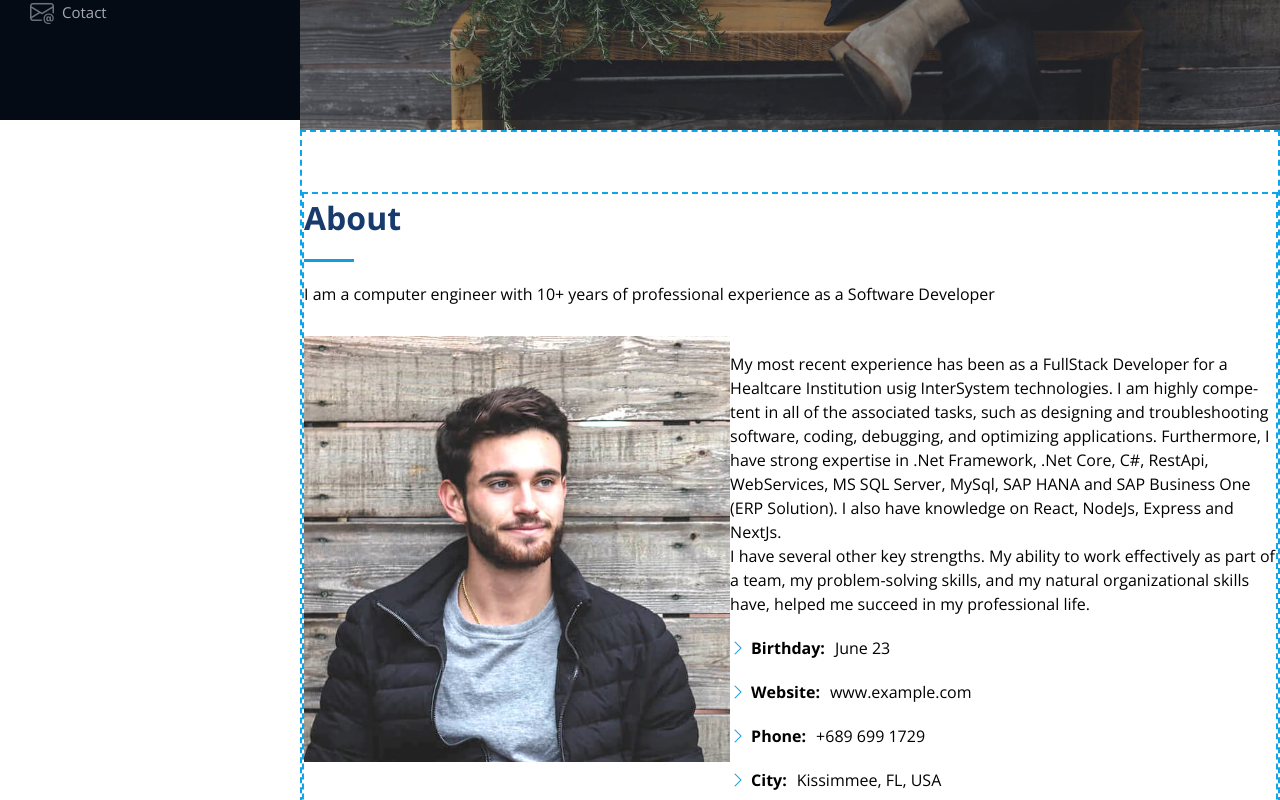
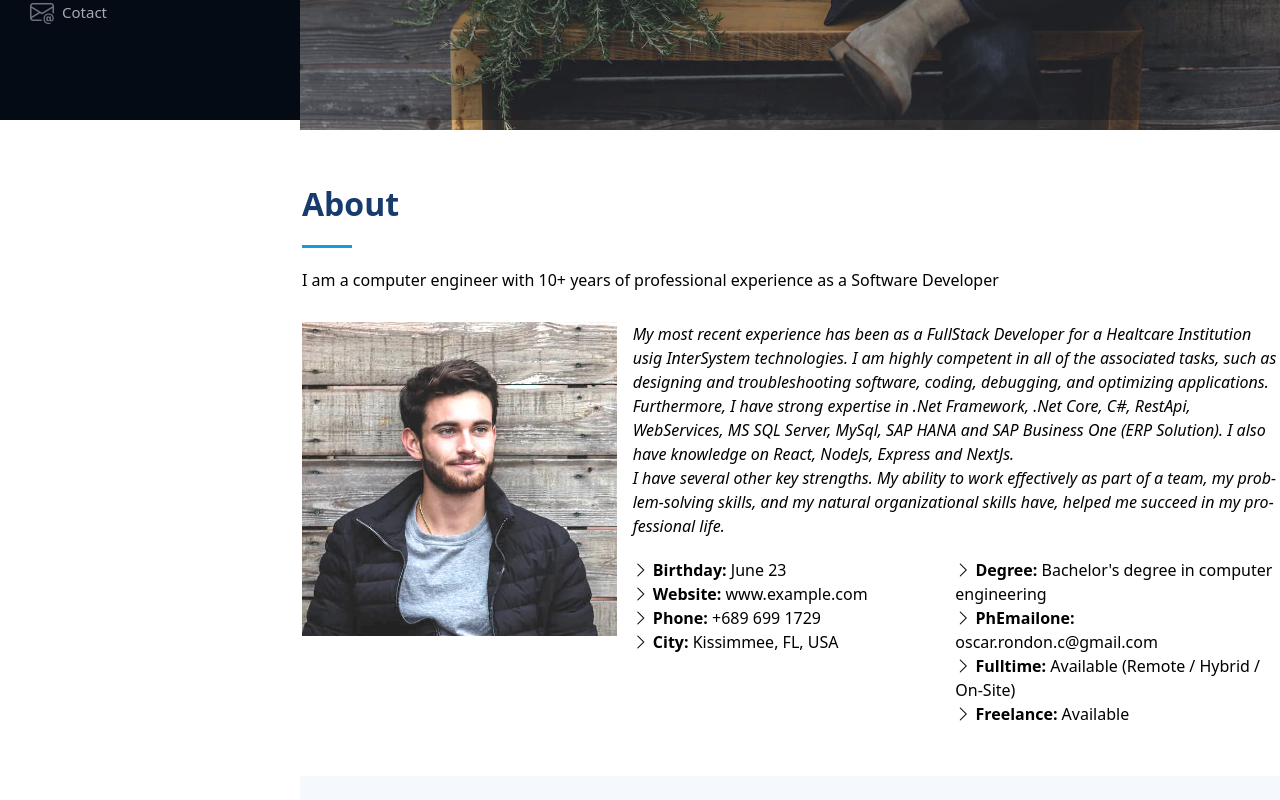
Before and after one commit to OscarRondon/reactProjects, a Next.js app in the folder portafolio/: page / in a window 1280 px wide. Shown: the part 680-1480 px from the top of the page. Built offline with nearby package versions, Linux system fonts and the light colour scheme.

Commit message:
Portafolio [ 	* Addjust About CSS About section responsive ]

```diff
--- a/portafolio/src/app/layout.tsx
+++ b/portafolio/src/app/layout.tsx
@@ -17,7 +17,7 @@ export default function RootLayout ({
 }>) {
   return (
     <html lang="en">
-      <body className={OpenSans.className}>
+      <body /* className={OpenSans.className} */>
         <header>
           <NavMenu />
         </header>
--- a/portafolio/src/app/ui/components/main/About.tsx
+++ b/portafolio/src/app/ui/components/main/About.tsx
@@ -1,11 +1,12 @@
 import '@/ui/css/About.css'
+import Image from 'next/image'
 import StackCard from '../shared/StackCard'
 
 export default function About () {
   return (
     <>
-      <section id="about" className="sectionAbout about border-dashed border-2 border-sky-500">
-        <div className="container mx-auto border-dashed border-2 border-sky-500">
+      <section id="about" className="sectionAbout about">
+        <div className="container lg:px-0 md:px-4 mx-auto">
             <div className="section-title">
                 <h2>About</h2>
                 <p>
@@ -13,23 +14,23 @@ export default function About () {
                 </p>
             </div>
 
-            <div className="grid grid-flow-col">
-                <div className="col-span-2" data-aos="fade-right">
-                    <img src="/img/profile-img.jpg" className="img-fluid" alt="" />
+            <div className="grid md:grid-cols-1 lg:grid-cols-12 md:gap-8 lg:gap-4">
+                <div className="lg:col-start-1 lg:col-span-4" data-aos="fade-right">
+                    <Image width={800} height={800} className='img-fluid' src="/img/profile-img.jpg" alt="" />
                 </div>
-                <div className="col-lg-8 pt-4 pt-lg-0 content" data-aos="fade-left">
-                    <p className="fst-italic">
+                <div className="lg:col-start-5 lg:col-span-8" data-aos="fade-left">
+                    <p className="italic">
                         My most recent experience has been as a FullStack Developer for a Healtcare Institution usig InterSystem technologies.
                         I am highly competent in all of the associated tasks, such as designing and troubleshooting software, coding, debugging, and optimizing applications.
                         Furthermore, I have strong expertise in .Net Framework, .Net Core, C#, RestApi, WebServices, MS SQL Server, MySql, SAP HANA and SAP Business One (ERP Solution).
                         I also have knowledge on React, NodeJs, Express and NextJs.
                     </p>
-                    <p className="fst-italic">
+                    <p className="italic">
                         I have several other key strengths.
                         My ability to work effectively as part of a team, my problem-solving skills, and my natural organizational skills have, helped me succeed in my professional life.
                     </p>
-                    <div className="row mt-5">
-                        <div className="col-lg-6">
+                    <div className="grid md:grid-cols-1 lg:grid-cols-2 mt-5">
+                        <div className="">
                             <ul>
                                 <li><i className="bi bi-chevron-right"></i> <strong>Birthday:</strong> <span>June 23</span></li>
                                 <li><i className="bi bi-chevron-right"></i> <strong>Website:</strong> <span>www.example.com</span></li>
@@ -37,7 +38,7 @@ export default function About () {
                                 <li><i className="bi bi-chevron-right"></i> <strong>City:</strong> <span>Kissimmee, FL, USA</span></li>
                             </ul>
                         </div>
-                        <div className="col-lg-6">
+                        <div className="">
                             <ul>
                                 <li><i className="bi bi-chevron-right"></i> <strong>Degree:</strong> <span>Bachelor's degree in computer engineering</span></li>
                                 <li><i className="bi bi-chevron-right"></i> <strong>PhEmailone:</strong> <span>oscar.rondon.c@gmail.com</span></li>
@@ -53,7 +54,7 @@ export default function About () {
       </section>
 
       <section id="skills" className="sectionAbout skills section-bg">
-        <div className="container mx-auto px-4">
+        <div className="container mx-auto">
 
             <div className="section-title">
                 <h2>Tech stack</h2>
--- a/portafolio/src/app/ui/css/About.css
+++ b/portafolio/src/app/ui/css/About.css
@@ -1,6 +1,6 @@
 .sectionAbout {
 
-	padding: 60px 0;
+	padding: 50px 0;
 	overflow: hidden;
 }
 
--- a/portafolio/src/app/ui/fonts.ts
+++ b/portafolio/src/app/ui/fonts.ts
@@ -1,3 +1,3 @@
 import { Open_Sans } from 'next/font/google'
 
-export const OpenSans = Open_Sans({ subsets: ['latin'], weight: ['400', '500', '600', '700'] })
+export const OpenSans = Open_Sans({ subsets: ['latin'], weight: ['300', '400', '500', '600', '700'] })
```
Also changed, not shown: 1 other file (tests, documents, lock files or other folders).
